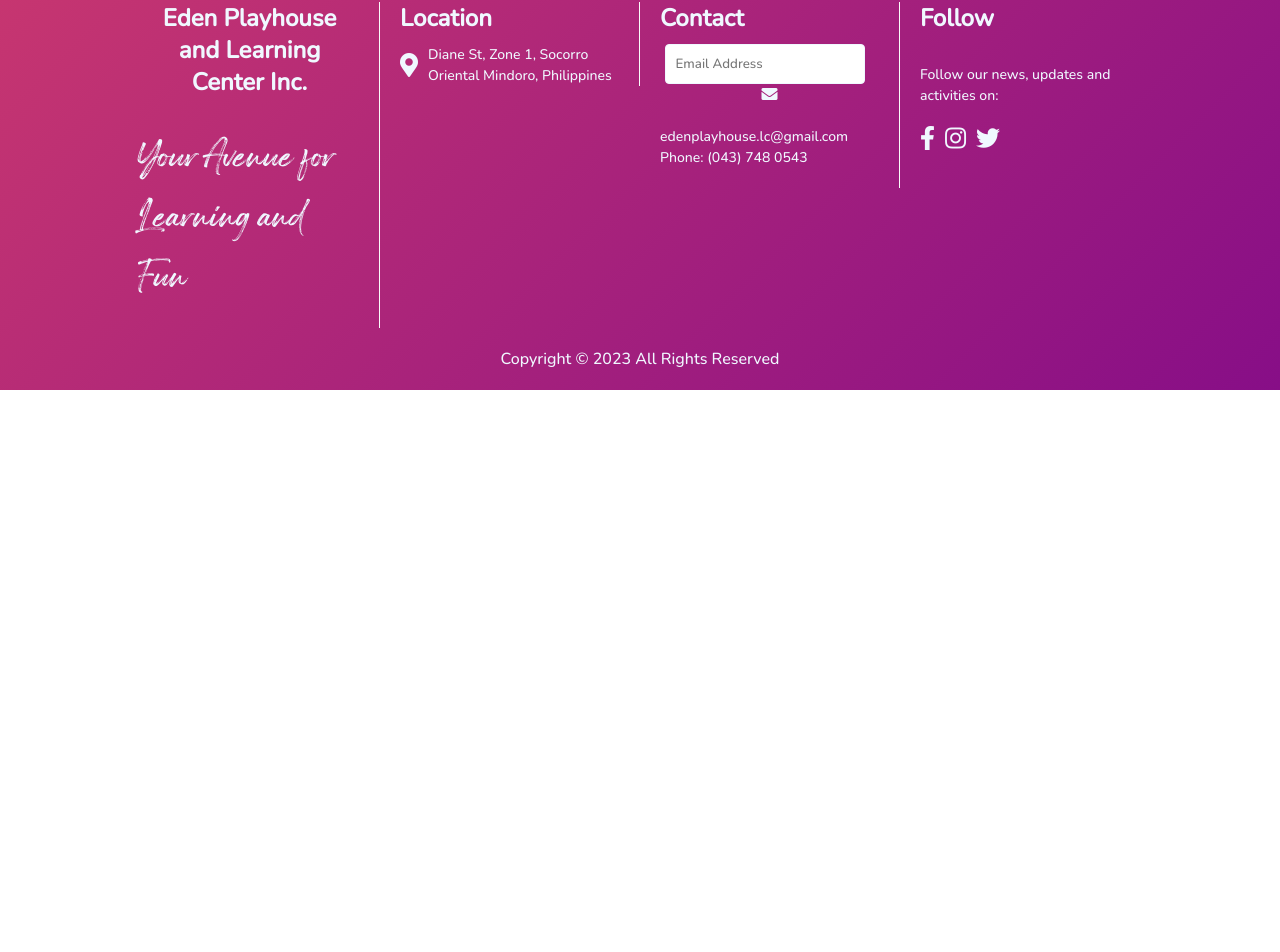
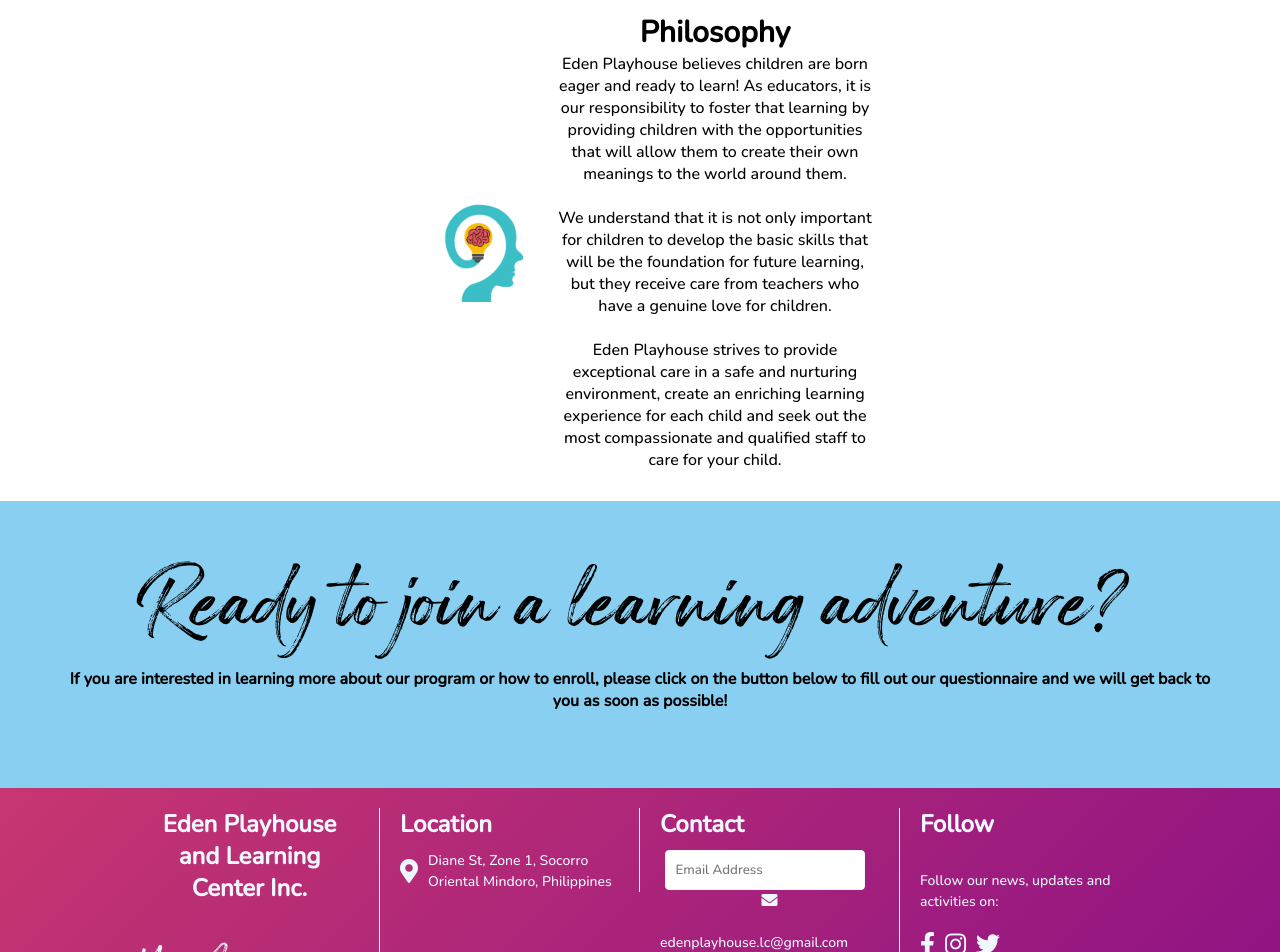
Before and after one commit to blhbhl/MP2-EdenPlayhouse, a React (Vite) app: page /about in a window 1280 px wide. Shown: the part 1295-2247 px from the top of the page. Before the commit the page ends 1685 px from the top, so only its background shows below. Built offline with nearby package versions, Linux system fonts and the light colour scheme.

Commit message:
add team page content

```diff
--- a/src/components/AboutContent.css
+++ b/src/components/AboutContent.css
@@ -52,6 +52,23 @@
   font-weight: lighter;
 }
 
+.philo {
+  padding: 30px 0;
+  align-items: center;
+  display: flex;
+  justify-content: center;
+}
+
+.philo-text {
+  display: flex;
+  flex-direction: column;
+  font-weight: lighter;
+}
+
+.philo .philo-content {
+  width: 25%;
+}
+
 .philo img {
   margin-right: 20px;
   height: 100px;
@@ -59,20 +76,46 @@
   margin-left: 30px;
   margin-top: 20px;
 }
+.about-banner {
+  position: relative;
+  text-align: center;
+  font-weight: lighter;
+  margin: 10% 10%;
+  display: flex;
+  flex-direction: column;
+  margin-left: auto;
+  margin-right: auto;
+  margin-top: auto;
+  margin-bottom: auto;
+  padding: 60px;
+  background-color: #89CFF1;
+
+}
+.about-banner h1{
+  font-family: "painted_brushregular";
+  font-weight: lighter;
+  font-size: 90px;
+
+}
+
+.about-banner p {
+  margin-block-start: 1em;
+  margin-block-end: 1em;
+  font-weight: bold;
+}
+
+
+
 
 /*for a mobile device */
 @media (max-width: 720px) {
   .about-text {
     font-size: 20px;
   }
-  .philo img {
-    height: 40px;
-    width: 40px;
-  }
 
   .mission img {
-    height: 40px;
-    width: 40px;
+    height: 60px;
+    width: 60px;
   }
 
   .mission {
@@ -82,4 +125,18 @@
   .mission .mission-content {
     width: 90%;
   }
+
+  .philo img {
+    height: 60px;
+    width: 60px;
+  }
+
+  .philo {
+    flex-direction: column;
+  }
+
+  .philo .philo-content {
+    width: 90%;
+  }
+
 }
--- a/src/components/AboutContent.jsx
+++ b/src/components/AboutContent.jsx
@@ -23,6 +23,34 @@ function AboutContent() {
           </p>
         </div>
       </div>
+      <div className="philo">
+        <img src="philo.png" alt="philo photo" />
+        <div className="philo-content">
+          <h1>Philosophy</h1>
+          <p>
+            Eden Playhouse believes children are born eager and ready to learn! As educators,
+            it is our responsibility to foster that learning by providing children
+            with the opportunities that will allow them to create their own meanings
+            to the world around them. <br /> <br />
+            We understand that it is not only important for
+            children to develop the basic skills that will be the foundation for future learning,
+            but they receive care from teachers who have a genuine love for children. <br />
+            <br />
+            Eden Playhouse strives
+            to provide exceptional care in a safe and nurturing environment, create an enriching
+            learning experience for each child and seek out the most
+            compassionate and qualified staff to care for your child.
+          </p>
+        </div>
+      </div>
+
+      <div className="about-banner">
+        <h1>Ready to join a learning adventure?</h1>
+        <p>If you are interested in learning more about our program or how to enroll,
+          please click on the button below to fill out our
+          questionnaire and we will get back to you as soon as possible!</p>
+
+      </div>
     </>
   );
 }
--- a/src/components/Banner.css
+++ b/src/components/Banner.css
@@ -179,3 +179,9 @@ h3 {
     font-size: 40px;
   }
 }
+
+@media (max-width: 768px) and (max-height: 1024px) {
+  .banner-text {
+    font-size: 40px;
+  }
+}
--- a/src/components/Banner.jsx
+++ b/src/components/Banner.jsx
@@ -13,7 +13,7 @@ function Banner() {
   </div>
 
  <div className="banner2">
-    <h1>Eden playhouse provides exceptional care and education in a safe and nurturing environment for children 3 - 5 years old.</h1>
+    <h1>Eden playhouse provides exceptional care and education in a safe and nurturing environment for children 3 - 6 years old.</h1>
     <h3>If you are interested in learning more about our program or how to enroll, please click on the button below to fill out our questionnaire and we will get back to you as soon as possible!</h3>
     <a
           name="cta-button"
--- a/src/components/Carousel.jsx
+++ b/src/components/Carousel.jsx
@@ -5,19 +5,19 @@ const CarouselWrapper = () => {
     <Carousel infiniteLoop={true} autoPlay={true} interval={3000}>
       <div>
         <img src="1.png" />
-        {/* <p className="legend">Legend 1</p> */}
+        <p className="legend">Explore</p>
       </div>
       <div>
         <img src="2.png" />
-        {/* <p className="legend">Legend 2</p> */}
+        <p className="legend">Learn</p>
       </div>
       <div>
         <img src="3.png" />
-        {/* <p className="legend">Legend 3</p> */}
+        <p className="legend">Play</p>
       </div>
       <div>
         <img src="4.png" />
-        {/* <p className="legend">Legend 3</p> */}
+        <p className="legend">Have Fun!</p>
       </div>
     </Carousel>
   );
--- a/src/components/Header.css
+++ b/src/components/Header.css
@@ -141,3 +141,133 @@ header {
     }
 
 }
+
+@media (max-width: 768px) and (max-height: 1024px)
+ {
+  header {
+      padding: 0;
+      width: 100%;
+      height: 50px;
+  }
+
+  .logo-header {
+      padding: 0;
+      display: flex;
+      flex-direction: row;
+      justify-content: space-evenly;
+      width: 100vw;
+  }
+  .hamburger {
+      display: flex;
+  }
+
+  .logo-text {
+      font-size: 20px;
+  }
+
+  .logo-image img {
+      height: 40px;
+  }
+
+  .nav-bar ul {
+      display: none;
+  }
+
+  .nav-bar-mobile {
+      display: flex;
+      background-color: white;
+      position: fixed;
+      top: 50px;
+      height: fit-content;
+      z-index: 1;
+      left: 0;
+      width: 100%;
+      background: linear-gradient(90deg, rgb(199, 54, 112), rgb(135, 14, 135));
+      /* box-shadow: 2px 10px 4px #2e2e2e9c; */
+
+  }
+
+  .nav-bar-mobile ul {
+      width: 80%;
+      margin: auto;
+      list-style: none;
+      text-align: left;
+      text-decoration: none;
+  }
+
+  .nav-bar-mobile ul li {
+      padding: 10px 0;
+      color: #fafafa;
+      /* background-color: white; */
+  }
+
+  .nav-bar-mobile ul li a {
+      color: white;
+  }
+
+}
+
+@media (max-width:740px) and (max-height: 1298px)
+ {
+  header {
+      padding: 0;
+      width: 100%;
+      height: 50px;
+  }
+
+  .logo-header {
+      padding: 0;
+      display: flex;
+      flex-direction: row;
+      justify-content: space-evenly;
+      width: 100vw;
+  }
+  .hamburger {
+      display: flex;
+  }
+
+  .logo-text {
+      font-size: 20px;
+  }
+
+  .logo-image img {
+      height: 40px;
+  }
+
+  .nav-bar ul {
+      display: none;
+  }
+
+  .nav-bar-mobile {
+      display: flex;
+      background-color: white;
+      position: fixed;
+      top: 50px;
+      height: fit-content;
+      z-index: 1;
+      left: 0;
+      width: 100%;
+      background: linear-gradient(90deg, rgb(199, 54, 112), rgb(135, 14, 135));
+      /* box-shadow: 2px 10px 4px #2e2e2e9c; */
+
+  }
+
+  .nav-bar-mobile ul {
+      width: 80%;
+      margin: auto;
+      list-style: none;
+      text-align: left;
+      text-decoration: none;
+  }
+
+  .nav-bar-mobile ul li {
+      padding: 10px 0;
+      color: #fafafa;
+      /* background-color: white; */
+  }
+
+  .nav-bar-mobile ul li a {
+      color: white;
+  }
+
+}
```
